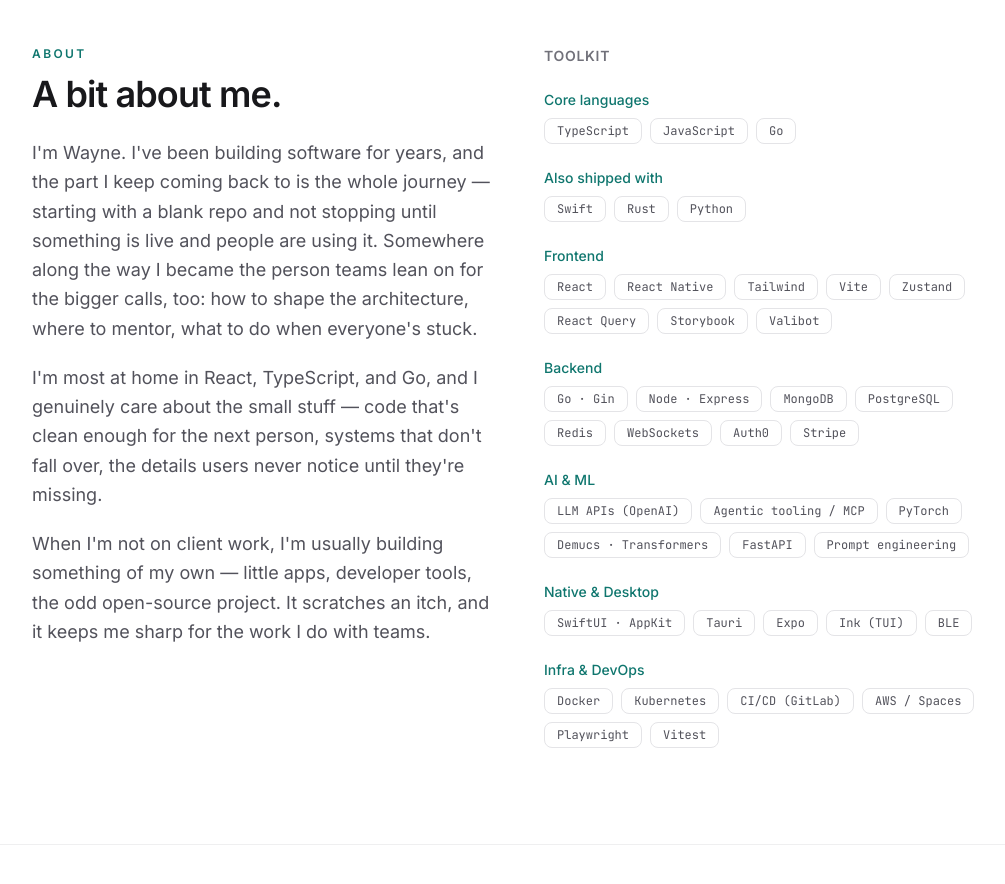
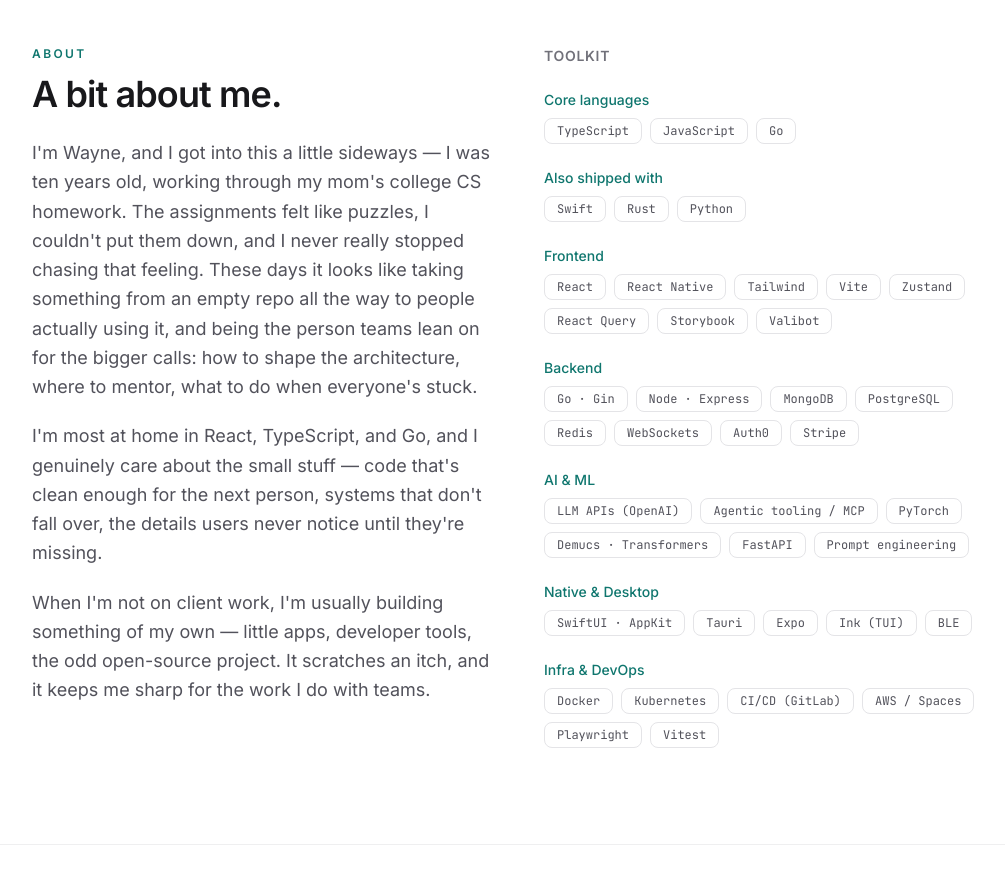
Before and after one commit to waynecodez/waynep-me, a React (Vite) app: page / in a window 1280 px wide. Shown: the part 5180-6064 px from the top of the page, without its empty margins (120-1125 px from the left). Built offline with nearby package versions, Linux system fonts and the light colour scheme.

Commit message:
copy: add origin story — coding at ten on mom's college CS homework

```diff
--- a/src/components/About.tsx
+++ b/src/components/About.tsx
@@ -75,12 +75,14 @@ export function About() {
 					</h2>
 					<div className="mt-6 space-y-5 text-lg leading-relaxed text-zinc-600 dark:text-zinc-400">
 						<p>
-							I&apos;m Wayne. I&apos;ve been building software for years, and the
-							part I keep coming back to is the whole journey — starting with a
-							blank repo and not stopping until something is live and people are
-							using it. Somewhere along the way I became the person teams lean
-							on for the bigger calls, too: how to shape the architecture, where
-							to mentor, what to do when everyone&apos;s stuck.
+							I&apos;m Wayne, and I got into this a little sideways — I was ten
+							years old, working through my mom&apos;s college CS homework. The
+							assignments felt like puzzles, I couldn&apos;t put them down, and I
+							never really stopped chasing that feeling. These days it looks like
+							taking something from an empty repo all the way to people actually
+							using it, and being the person teams lean on for the bigger calls:
+							how to shape the architecture, where to mentor, what to do when
+							everyone&apos;s stuck.
 						</p>
 						<p>
 							I&apos;m most at home in React, TypeScript, and Go, and I genuinely
```
